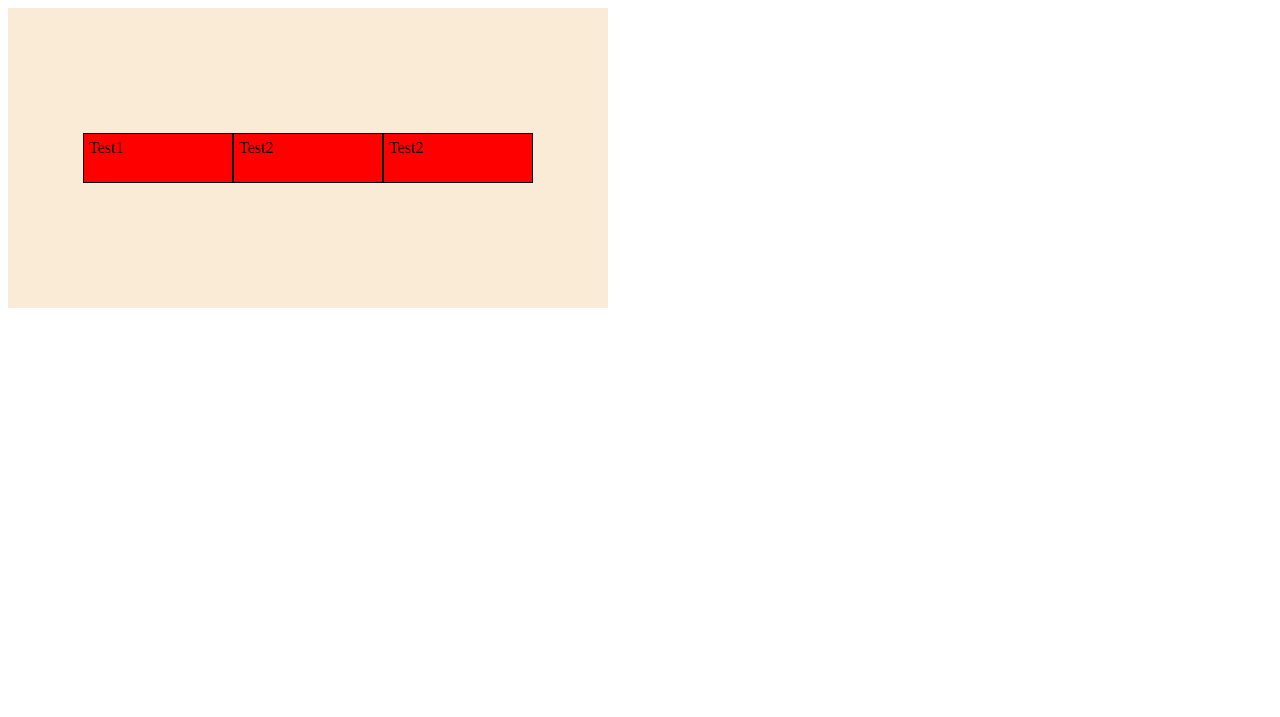
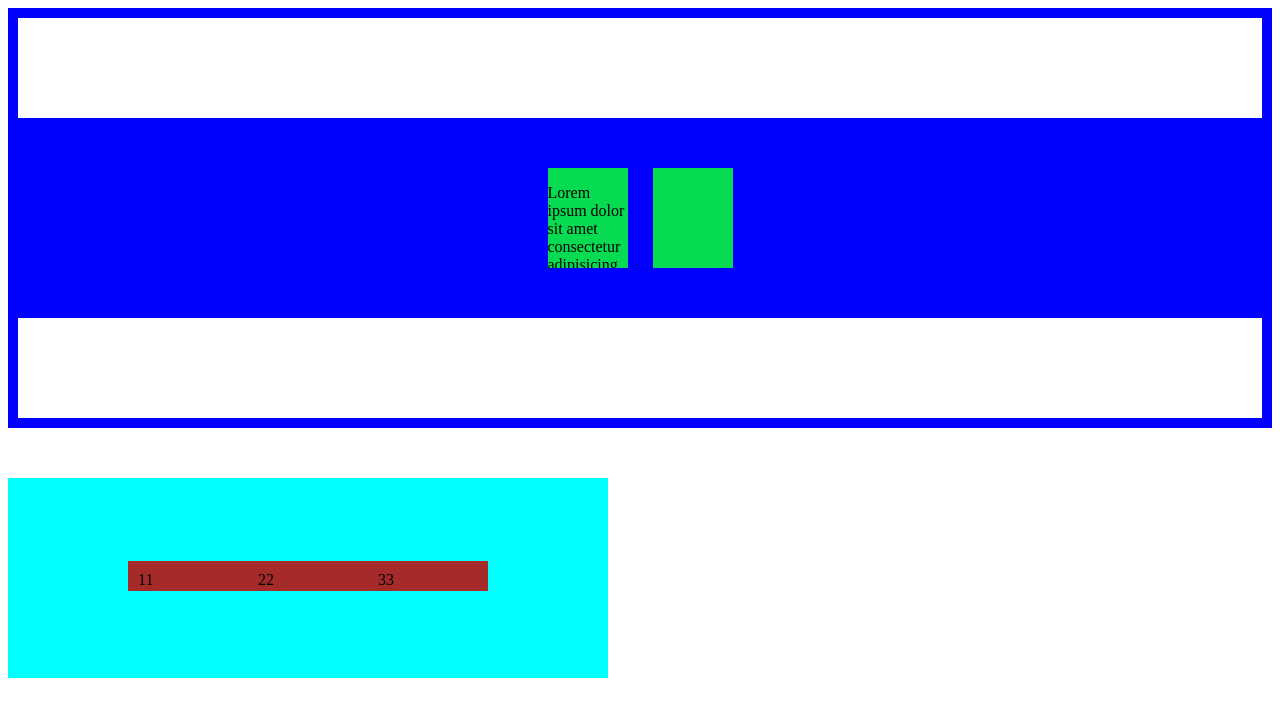
Before and after one commit to muvedin456789/gitadd22, a PHP site: page /html/index3.html in a window 1280 px wide. Shown: the top 717 px of the page. Run offline with PHP 8.4, Linux system fonts and the light colour scheme.

Commit message:
first commit

```diff
--- a/html/index3.html
+++ b/html/index3.html
@@ -8,12 +8,24 @@
     <title>Cas 3</title>
 </head>
 <body>
- <div class="flex-box">
-    <div class="element">Test1</div>
-    <div class="element">Test2</div>
-    <div class="element">Test2</div>
+<div class="forma">
+    <div class="box"></div>
+    <div class="box srednji-box">
+        <div class="srednji-box-unutra" >
+            <p>Lorem ipsum dolor sit amet consectetur adipisicing elit. Ex temporibus sint eligendi provident repellat magni optio a aspernatur et doloribus!</p>
+        </div>
+        <div class="srednji-box-unutra"></div>
+    </div>
+    <div class="box"></div>
 
- </div>
+</div>
+
+
+<aside>
+    <div class="aside1">11</div>
+    <div class="aside1">22</div>
+    <div class="aside1">33</div>
+</aside>
 
 </body>
 </html>
--- a/html/stil.css
+++ b/html/stil.css
@@ -1,20 +1,103 @@
-.flex-box{
+/* .flex-box{
     display: flex;
-    width: 600px;
-    flex-wrap:nowrap;
-    justify-content:center;
-    background-color: antiquewhite;
-    height: 300px;
-    flex-direction:row;
-    align-items: center;
+    gap: 10px;
+   flex-direction: row;
+    background-color: rgb(89, 88, 128);
+    height: 250px;
+    flex-wrap: wrap;
+    align-content: flex-start;
+
+
 }
 
 .element{
-    width: 150px;
+    height: 50px;
+    background-color: white;
+    width: 50px;
     border: 1px solid black;
-    padding: 5px;
-    box-sizing: border-box;
-    background-color: red;
+}
+
+.element2{
     height: 50px;
+    flex-grow:100;
+    background-color: turquoise;
 
 }
+.element1{
+    width: 100px;
+    flex-grow:1;
+    background-color: rgb(64, 125, 224);
+    height: 150px;
+
+}
+.element3{
+    height: 50px;
+    flex-grow:1;
+    background-color: rgb(224, 64, 171);
+
+}
+
+
+
+
+
+
+}
+/* .element1{
+    background-color: chartreuse;
+    width: 150px;
+    height: 170px;
+    text-align: center;
+    line-height: 70px;
+    margin-top: 120px;
+} */
+
+.forma{
+    display: flex;
+    flex-direction: column;
+    justify-content: space-between;
+    padding: 10px;
+
+    height: 400px;
+    background-color: blue;
+}
+
+.box{
+    width: 100%;
+    height: 100px;
+    background-color: white;
+}
+
+.srednji-box{
+    display: flex;
+    gap: 25px;
+    background-color: transparent;
+    justify-content: center;
+}
+
+.srednji-box-unutra{
+    width: 80px;
+    height: 100px;
+    background-color: rgba(8, 248, 60, 0.886);
+    overflow: auto;
+}
+
+aside{
+    margin-top: 50px;
+    background-color: aqua;
+    width: 600px;
+    height: 200px;
+    display: flex;
+    justify-content: center;
+    align-items: center;
+
+}
+.aside1{
+    background-color: brown;
+    width: 100px;
+    height: 10px;
+    padding: 10px;
+    column-gap: 10px;
+    margin-bottom: 5px;
+
+}
--- a/index.html
+++ b/index.html
@@ -48,6 +48,7 @@
     <p>Petak je lijep dan</p>
     <div>ovo je div ...</div>
     <div class="clg">Cetvrtak le lijep dan.......</div>
+    <p>Sutra je najbolji dan</p>
 
 </body>
 </html>
```
Also changed, not shown: html/primjer1.html (added, +51 -0 lines).
